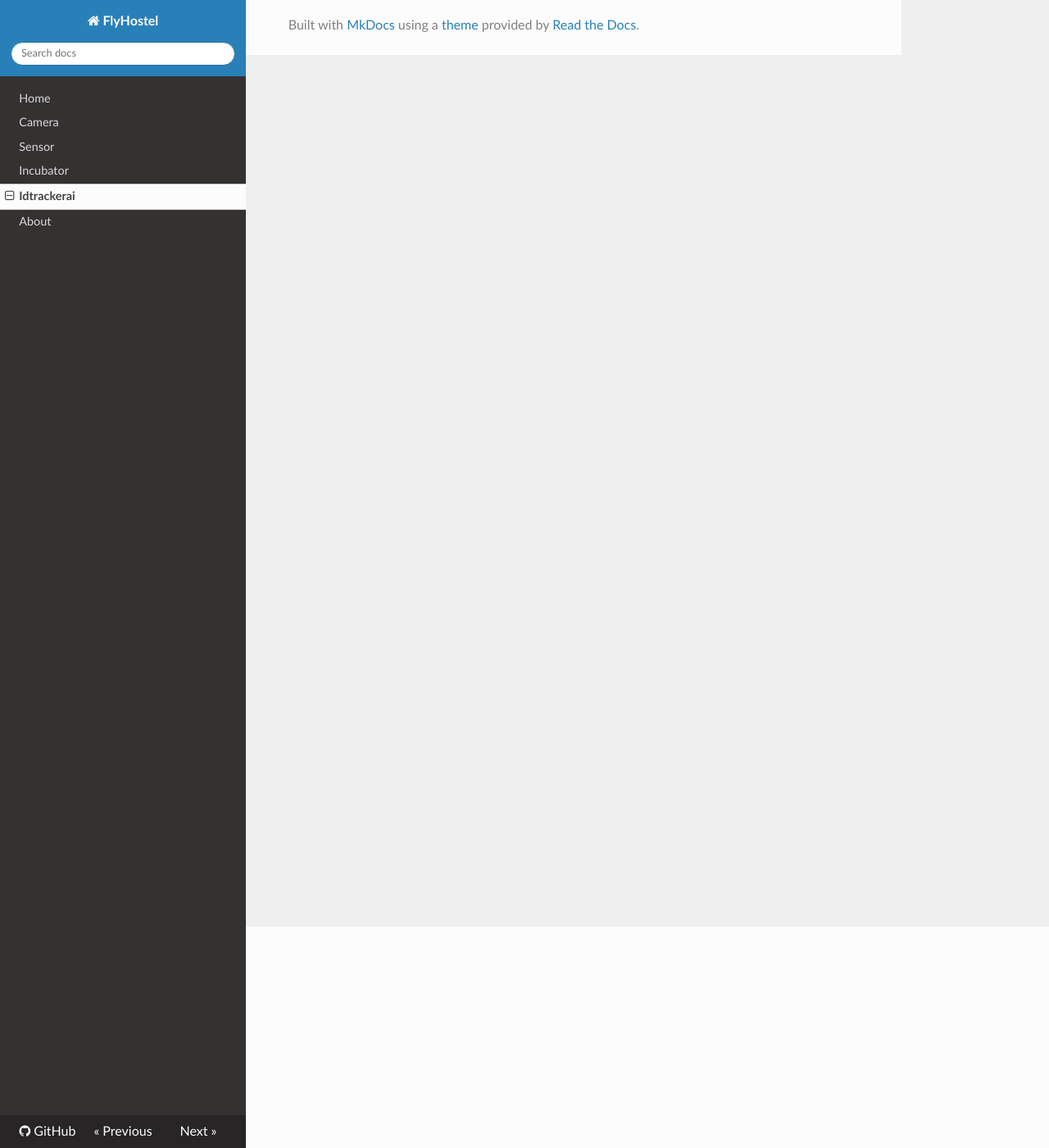
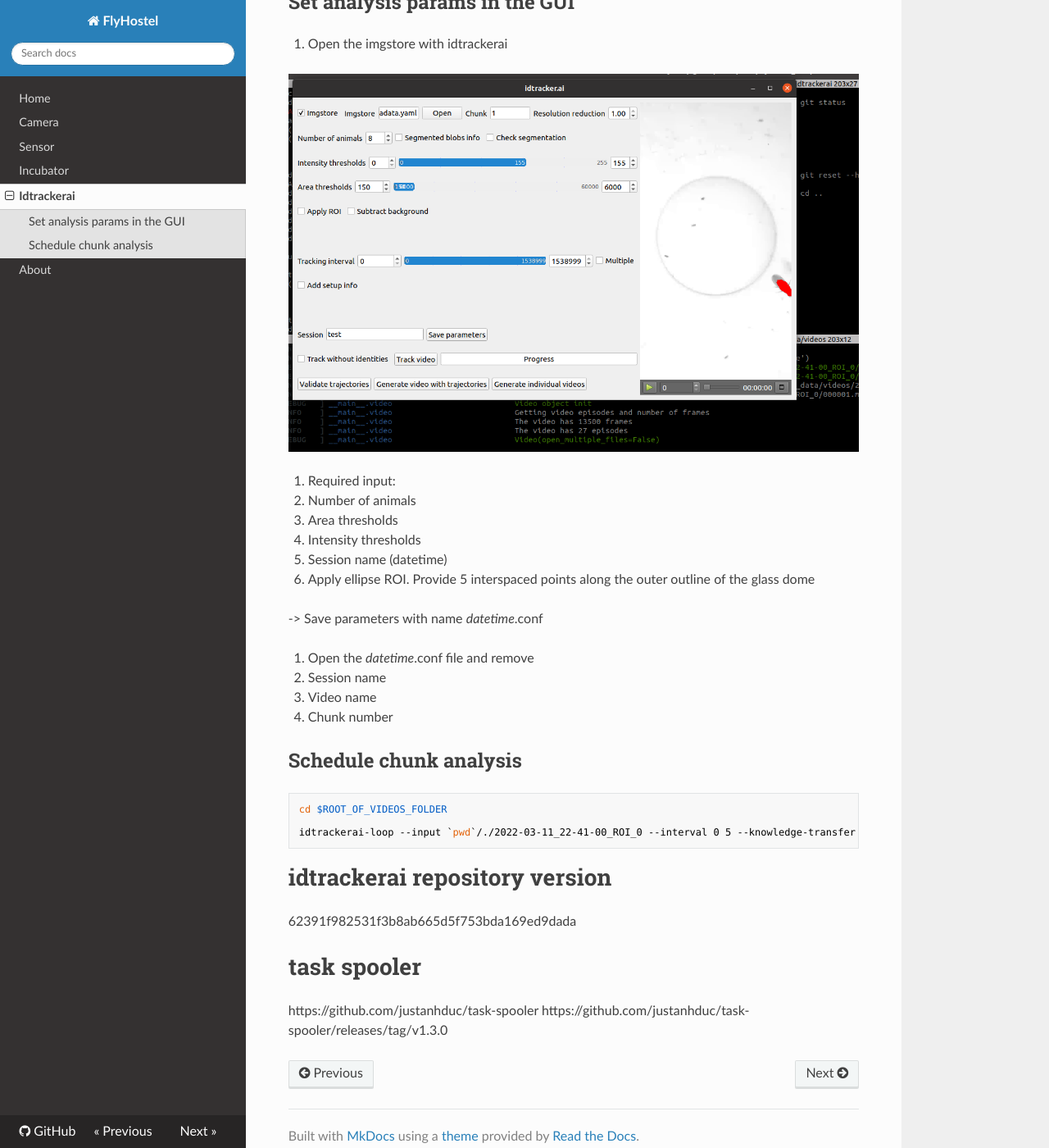
Before and after one commit to shaliulab/FlyHostelDocs, an MkDocs documentation site: the page built from docs/idtrackerai.md, in a window 1280 px wide and 1400 px high, scrolled down 270 px. Shown: the whole window at 82% size. Built offline with MkDocs 1.6.1, drawn with Linux system fonts in a browser that asks for light colours; nearby versions of some CDN libraries; some of the changed text lies outside the part shown.

Commit message:
Update idtracker.ai

````diff
--- a/docs/idtrackerai.md
+++ b/docs/idtrackerai.md
@@ -2,3 +2,45 @@ idtrackerai.ai
 =======================
 
 We use idtracker.ai to segment and track multiple individuals in the same arena
+
+
+Once a recording has been completed, you can analyze with idtrackerai, like this:
+
+## Set analysis params in the GUI
+
+1. Open the imgstore with idtrackerai
+
+![open_idtrackerai](assets/idtrackerai_gui.png)
+
+2. Required input:
+
+* Number of animals
+* Area thresholds
+* Intensity thresholds
+* Session name (datetime)
+* Apply ellipse ROI. Provide 5 interspaced points along the outer outline of the glass dome
+
+-> Save parameters with name _datetime_.conf
+
+3. Open the _datetime_.conf file and remove
+
+1. Session name
+2. Video name
+3. Chunk number
+
+
+## Schedule chunk analysis
+
+```
+cd $ROOT_OF_VIDEOS_FOLDER
+
+idtrackerai-loop --input `pwd`/./2022-03-11_22-41-00_ROI_0 --interval 0 5 --knowledge-transfer previous --environment idtrackerai4 --suffix ""
+```
+
+# idtrackerai repository version
+62391f982531f3b8ab665d5f753bda169ed9dada
+
+
+# task spooler
+https://github.com/justanhduc/task-spooler
+https://github.com/justanhduc/task-spooler/releases/tag/v1.3.0
````
Also changed, not shown: docs/assets/idtrackerai_gui.png (added).
